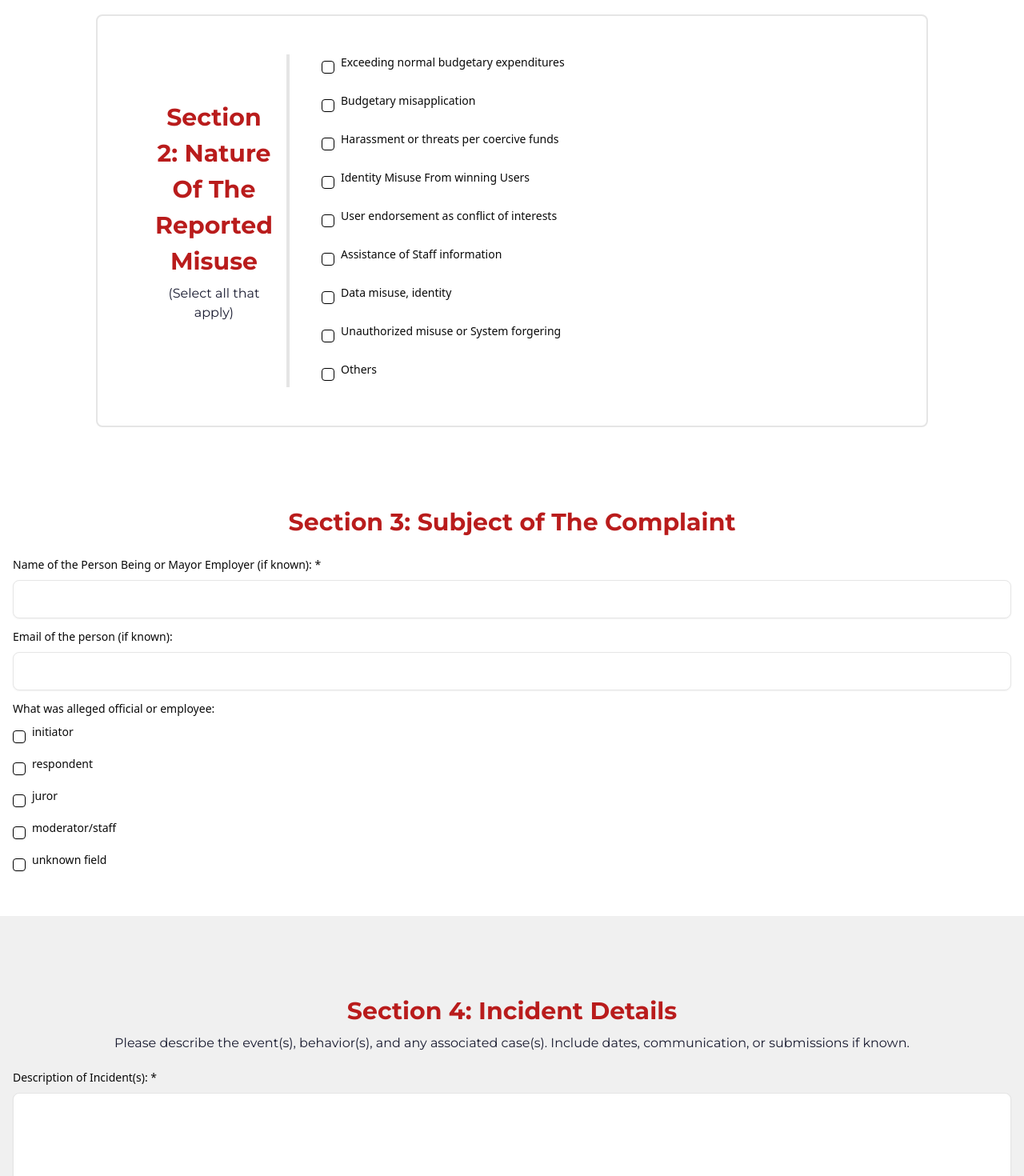
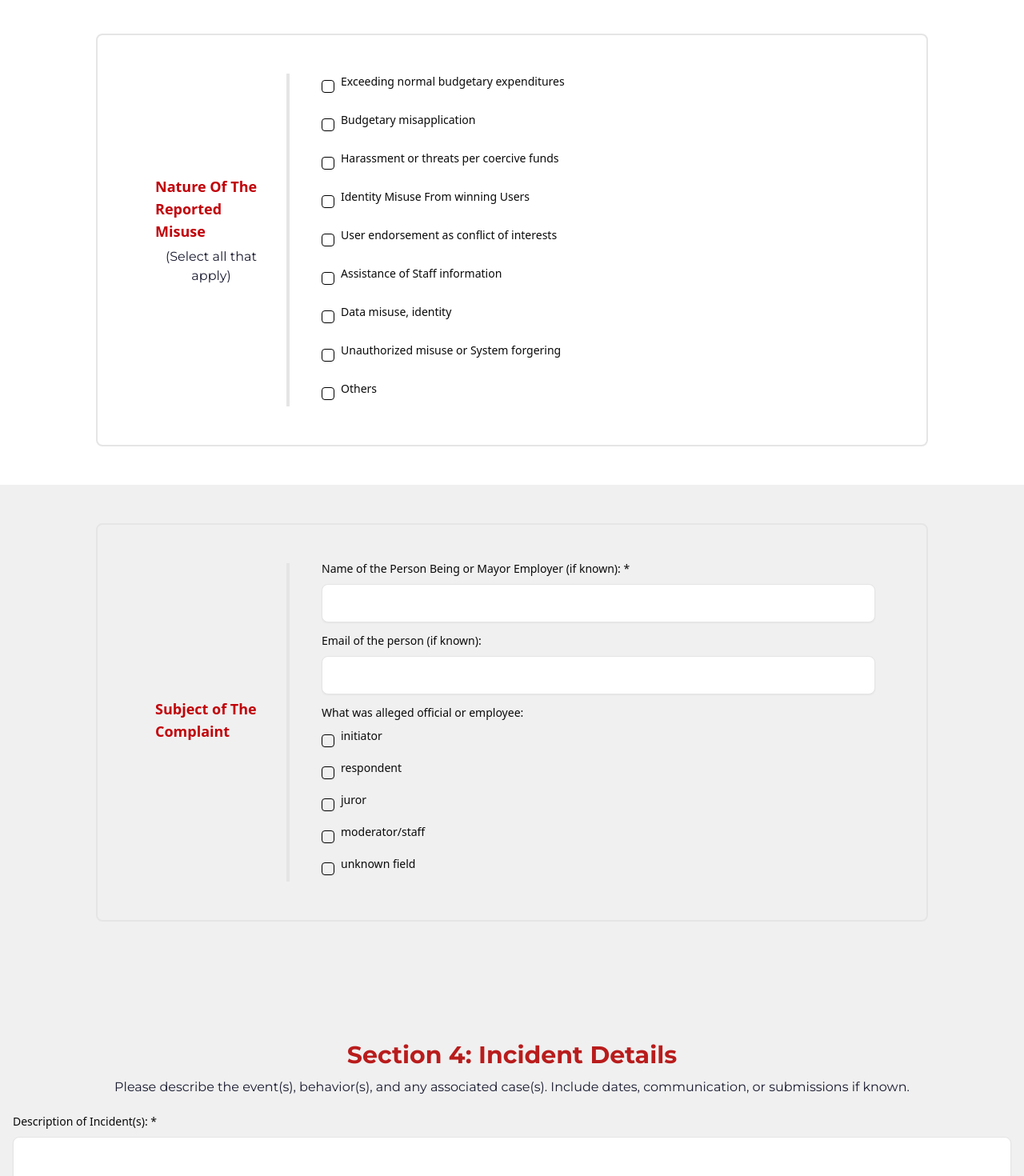
Before and after one commit to MdJowelAhmed/solarpyeo-website, a Next.js app: page /misuse-report in a window 1280 px wide. Shown: the part 720-2190 px from the top of the page at 80% size. Built offline with nearby package versions, Linux system fonts and the light colour scheme; no server answers.

Commit message:
3nd section modify

```diff
--- a/src/app/(commonLayout)/(form)/misuse-report/page.js
+++ b/src/app/(commonLayout)/(form)/misuse-report/page.js
@@ -205,7 +205,7 @@ export default function MisuseReportForm() {
         {/* Title Section */}
         <div className="bg-secondary-foreground custom-padding ">
           <div className="">
-            <div className="">
+            <div className="mb-6">
               <div className="flex items-center justify-center gap-2">
                 <AlertTriangle className="h-8 w-8 text-red-500" />
                 <h2 className="text-2xl lg:text-4xl font-bold text-center">
@@ -301,9 +301,9 @@ export default function MisuseReportForm() {
         <div className="custom-padding bg-secondary">
           <div className="p-4 md:p-6 lg:p-8 xl:p-12 border-2 mx-auto flex flex-col lg:flex-row items-center justify-between rounded-md">
             <CardHeader className="w-full lg:w-1/5">
-              <h3 className="text-red-700">
-                Section 2: Nature Of The Reported Misuse
-              </h3>
+              <CardTitle className="text-red-700">
+                Nature Of The Reported Misuse
+              </CardTitle>
               <h4 className="text-center mb-6">(Select all that apply)</h4>
             </CardHeader>
             <CardContent className="w-full lg:w-4/5 lg:border-l-4 lg:pl-10">
@@ -338,12 +338,12 @@ export default function MisuseReportForm() {
         </div>
 
         {/* Section 3: Subject of Complaint */}
-        <div className="py-12 md:py-16 lg:py-12 bg-secondary">
-          <div className="container mx-auto">
-            <div>
-              <h3 className="mb-6">Section 3: Subject of The Complaint</h3>
-            </div>
-            <CardContent className="space-y-4">
+        <div className="custom-padding bg-secondary-foreground">
+          <div className="p-4 md:p-6 lg:p-8 xl:p-12 border-2 mx-auto flex flex-col lg:flex-row items-center justify-between rounded-md">
+            <CardHeader className="w-full lg:w-1/5">
+              <CardTitle className="text-red-700">Subject of The Complaint</CardTitle>
+            </CardHeader>
+            <CardContent className="w-full lg:w-4/5 lg:border-l-4 lg:pl-10 space-y-4">
               <div>
                 <Label>
                   Name of the Person Being or Mayor Employer (if known): *
```
